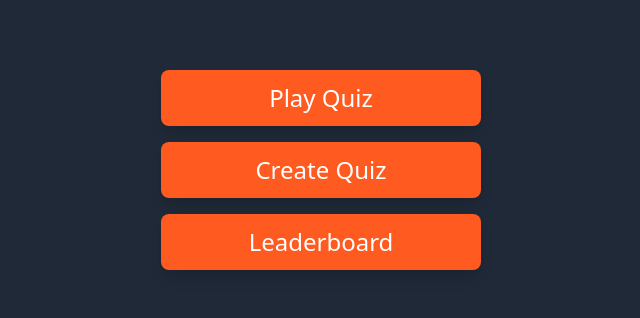
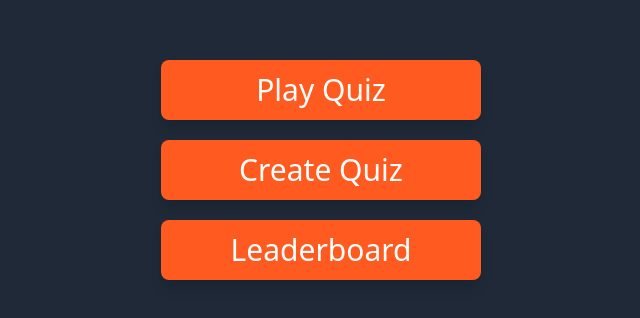
Before and after one commit to KrisztinaBrczan/Quiz_app, a React (Vite) app: page / in a window 1280 px wide. Shown: the part 230-548 px from the top of the page, without its empty margins (319-959 px from the left). Built offline with nearby package versions, Linux system fonts and the light colour scheme; no server answers.

Commit message:
amend main menu font size on large screen

```diff
--- a/src/Components/Menu.jsx
+++ b/src/Components/Menu.jsx
@@ -3,7 +3,7 @@ import { Link } from "react-router-dom";
 export default function Menu() {
   return (
     <nav className="w-64 bg-gray-800 p-4 flex h-screen w-screen justify-center items-center">
-      <div className="flex flex-col space-y-4 text-2xl p-7">
+      <div className="flex flex-col space-y-4 text-2xl p-7 xl:text-3xl xl:space-y-5">
         <Link
           to="/play-quiz"
           className="text-white rounded-lg bg-orange-500 hover:bg-orange-600 text-center p-3 w-80 shadow-lg transform transition-transform duration-200 ease-in-out hover:scale-105"
```
